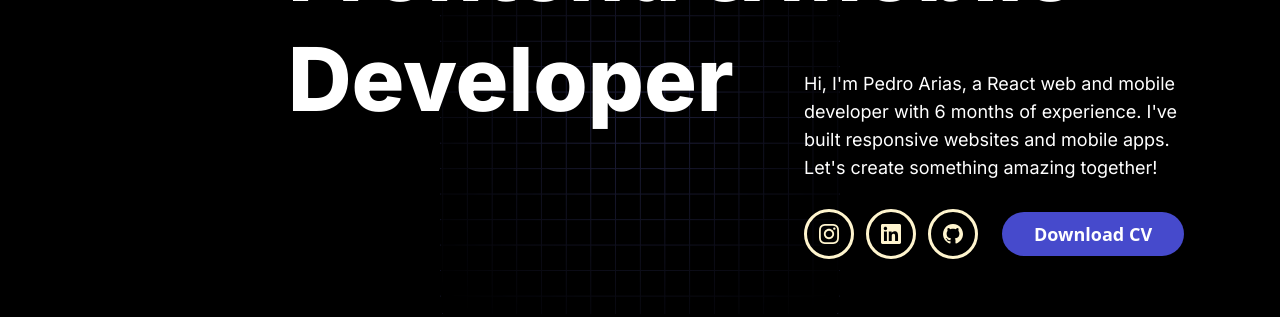
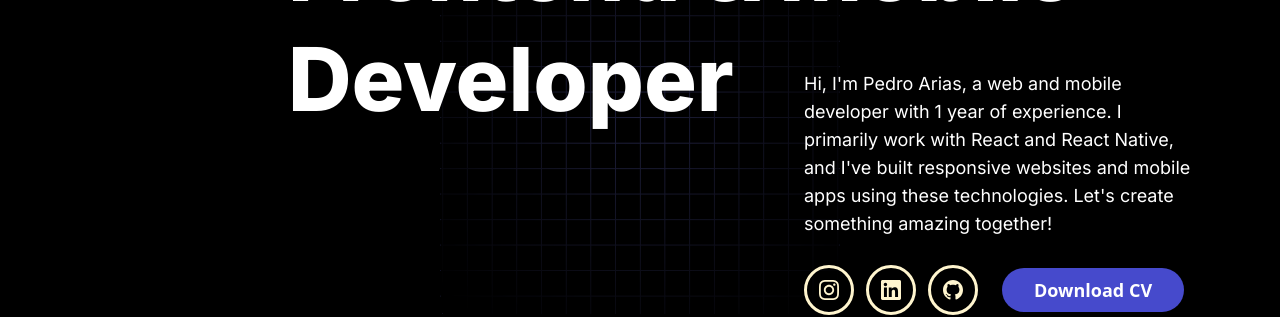
Before and after one commit to pdroariasvilela/professional-work, a React (Vite) app: page / in a window 1280 px wide. Shown: the part 282-599 px from the top of the page. Built offline with nearby package versions, Linux system fonts and the light colour scheme.

Commit message:
update config

```diff
--- a/src/config.js
+++ b/src/config.js
@@ -13,8 +13,8 @@ export const information = [{
     jobs: {
         frontend: ["React.js", "React Native", "JavaScript", "Tailwindcss", "Next"],
         backend: ["Prisma", "Docker"],
-        descriptionSpanish: "Hola, soy Pedro Arias, desarrollador web y móvil con React y React Native. Con 6 meses de experiencia, he creado sitios web responsivos y aplicaciones móviles. ¡Colaboremos para crear algo increíble!",
-        descriptionEnglish: "Hi, I'm Pedro Arias, a React web and mobile developer with 6 months of experience. I've built responsive websites and mobile apps. Let's create something amazing together!"
+        descriptionSpanish: "Hola, soy Pedro Arias, un desarrollador web y móvil con 1 año de experiencia. Trabajo principalmente con React y React Native, y he construido sitios web responsivos y aplicaciones móviles utilizando estas tecnologías. ¡Vamos a crear algo increíble juntos!",
+        descriptionEnglish: "Hi, I'm Pedro Arias, a web and mobile developer with 1 year of experience. I primarily work with React and React Native, and I've built responsive websites and mobile apps using these technologies. Let's create something amazing together!"
     },
     projects:[
         {
```
